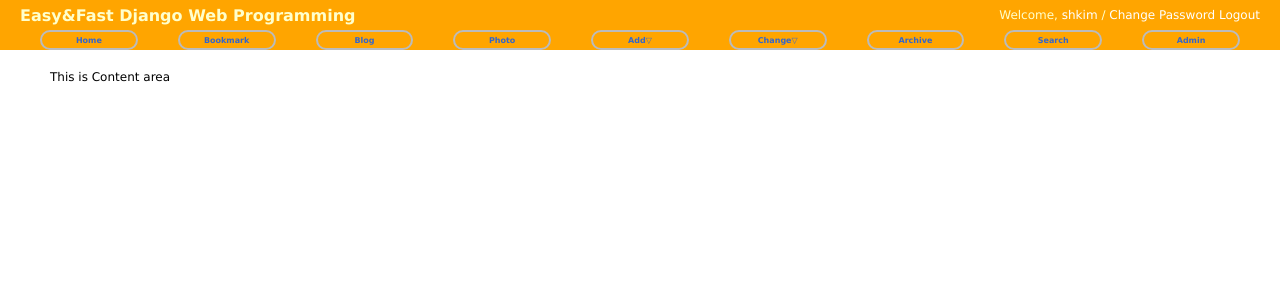
After one commit to cruisediary/django-practice, a Django app: page / in a window 1280 px wide. The commit adds this page. Shown: the top 300 px of the page. Run offline with Django 3.2, Linux system fonts and the light colour scheme.

Commit message:
fix: Fix base.html, base.css directories

```diff
--- a/cruz/settings.py
+++ b/cruz/settings.py
@@ -115,7 +115,6 @@ USE_L10N = True
 
 USE_TZ = True
 
-
 # Static files (CSS, JavaScript, Images)
 # https://docs.djangoproject.com/en/1.10/howto/static-files/
 
--- a/cruz/views.py
+++ b/cruz/views.py
@@ -1,4 +1,5 @@
 from django.views.generic.base import TemplateView
+
 
 class HomeView(TemplateView):
     template_name = 'home.html'
--- a/cruz/static/static/css/base.css
+++ b/static/css/base.css
@@ -45,11 +45,24 @@ div#footer {
 .maintitle {
     display: table-cell;
     vertical-align: middle;
+    padding-left: 20px;
+    color: #ffc;
+    font-weight: bold;
+    font-size: 16px;
+}
+
+.welcome {
+    display: table-cell;
+    vertical-align: middle;
     text-align: right;
     padding-right: 20px;
     color: #ffc;
     font-weight: normal;
     font-size: 12px;
+}
+
+.welcome a:link, .welcome a:visited {
+    color: white;
 }
 
 div#menu a:link, div#menu a:visited {
@@ -63,6 +76,19 @@ div#menu > li {
     border-radius: 25px;
     text-align: center;
     font-weight: bold;
+}
+
+div#menu li ul {
+    display: none;
+    position: absolute;
+    margin: 0;
+    padding: 10px 10px 5px 10px;
+    list-style: none;
+    border-right: 1px solid #ccc;
+    border-left: 1px solid #ccc;
+    border-bottom: 1px solid #ccc;
+    background: white;
+    z-index: 1;
 }
 
 div#menu li:hover ul {
--- /dev/null
+++ b/templates/home.html
@@ -0,0 +1,15 @@
+{% extends "base.html" %}
+
+{% block title %}home.html{% endblock %}
+
+{% block content %}
+<div id="content">
+    This is Content area
+</div>
+{% endblock %}
+
+{% block footer %}
+<div id="Footer">
+    This is Footer area
+</div>
+{% endblock %}
```
Also changed, not shown: templates/base.html (renamed from cruz/templates/base.html).
